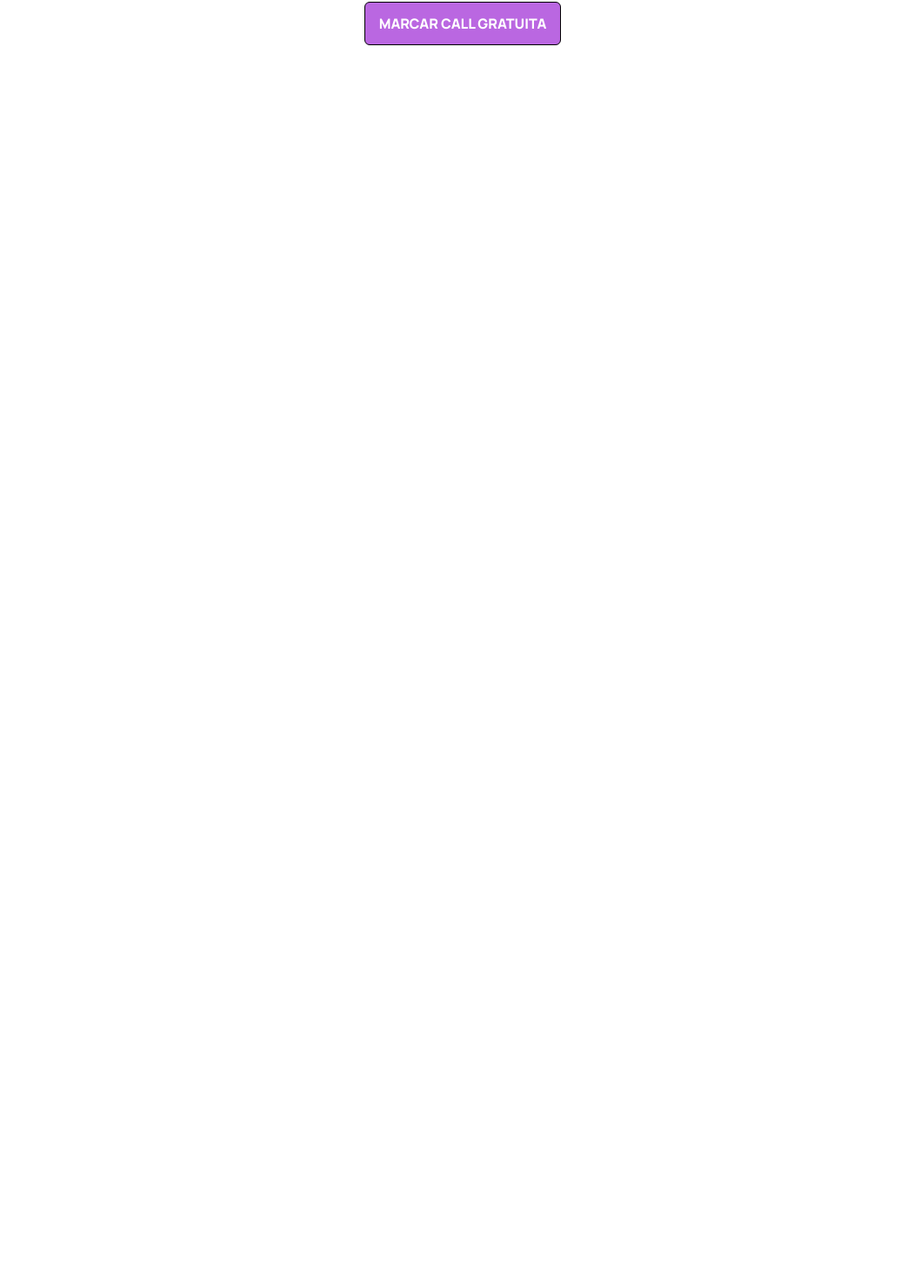
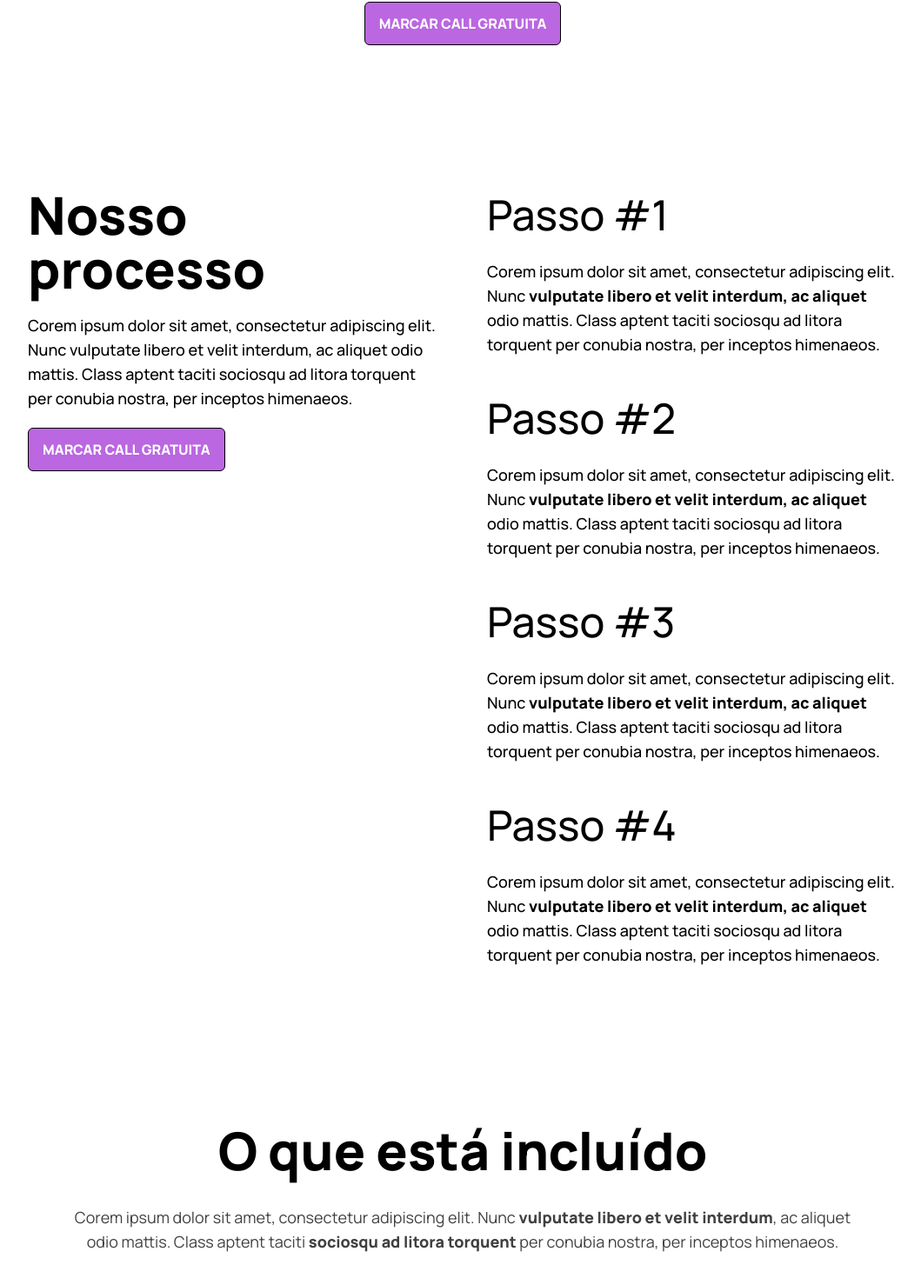
Before and after one commit to immarcolagroot/lp-conversion-template, a Next.js app: page / in a window 1280 px wide. Shown: the part 3271-4741 px from the top of the page at 87% size, without its empty margins (108-1167 px from the left). Before the commit the page ends 3355 px from the top, so only its background shows below. Built offline with nearby package versions, Linux system fonts and the light colour scheme.

Commit message:
feat: Adicionar componente ProcessoSection em TypeScript
- Criado arquivo ProcessoSection.tsx
- Adicionado a estrutura básica do componente
- Implementado a renderização das informações do processo

```diff
--- a/src/app/page.tsx
+++ b/src/app/page.tsx
@@ -1,14 +1,14 @@
-import HeroSection from '@/components/HeroSection'
+import HeroSection from "@/components/HeroSection";
 import ClientesSection from "@/components/ClientesSection";
 import EstudoDeCasoSection from "@/components/EstudoDeCasoSection";
-import CardBeneficio from '@/components/CardBeneficio';
-import Button from '@/components/Button';
-import BeneficiosSection from '@/components/BeneficiosSection';
+import CardBeneficio from "@/components/CardBeneficio";
+import Button from "@/components/Button";
+import BeneficiosSection from "@/components/BeneficiosSection";
+import ProcessoSection from "@/components/ProcessoSection";
 
 export default function Home() {
   return (
     <>
-
       <HeroSection />
 
       <ClientesSection />
@@ -17,6 +17,34 @@ export default function Home() {
 
       <BeneficiosSection />
 
+      <ProcessoSection />
+
+      <div className="pt-12 pb-16 px-8 flex flex-col justify-center text-center">
+
+      <div>
+
+        <h1 className="text-black text-6xl font-extrabold leading-[62px]">O que está incluído</h1>
+
+        <div className="text-center px-36 pt-8 text-black text-opacity-75 text-lg">
+          <span className="font-normal">
+            Corem ipsum dolor sit amet, consectetur adipiscing elit. Nunc{" "}
+          </span>
+          <span className="font-bold">vulputate libero et velit interdum</span>
+          <span className="font-normal">
+            , ac aliquet odio mattis. Class aptent taciti{" "}
+          </span>
+          <span className="font-bold">sociosqu ad litora torquent</span>
+          <span className="font-normal">
+            {" "}
+            per conubia nostra, per inceptos himenaeos.
+          </span>
+        </div>
+
+      </div>
+
+
+    </div>
+
     </>
   );
 }
--- a/src/components/Button.tsx
+++ b/src/components/Button.tsx
@@ -1,11 +1,12 @@
 interface ButtonProps {
     title: string;
     onClick?: () => void;
+    border?: string;
 }
 
-export default function Button({ title }: ButtonProps) {
+export default function Button({ title, border = 'white' }: ButtonProps) {
     return (
-        <button className="px-4 py-3 bg-primary bg-opacity-75 rounded-md border border-black hover:bg-opacity-50 transition">
+        <button className={`px-4 py-3 bg-primary bg-opacity-75 rounded-md border border-${border} hover:bg-opacity-50 transition`}>
             <span className="text-white text-base font-bold uppercase">
                 {title}
             </span>
--- a/src/components/EstudoDeCasoSection.tsx
+++ b/src/components/EstudoDeCasoSection.tsx
@@ -57,6 +57,7 @@ export default function EstudoDeCasoSection() {
         </div>
 
       </div >
+
     </div >
   );
 }
--- a/src/components/HeroSection.tsx
+++ b/src/components/HeroSection.tsx
@@ -35,6 +35,7 @@ export default function HeroSection() {
       <div className="pt-14 flex justify-center">
         <Button
           title="Marcar call gratuita"
+          border='black'
         />
       </div>
 
--- /dev/null
+++ b/src/components/ProcessoSection.tsx
@@ -0,0 +1,78 @@
+import Button from "./Button";
+
+export default function ProcessoSection() {
+  return (
+    <div className="py-28 px-28">
+      <div className="flex place-items-start">
+        <div className="w-full md:w-1/2 px-7">
+          <h1 className="text-black text-6xl font-extrabold leading-[62px] pt-5">
+            Nosso <br /> processo
+          </h1>
+
+          <p className="py-5 text-gray-700 font-medium text-lg">
+            Corem ipsum dolor sit amet, consectetur adipiscing elit. Nunc
+            vulputate libero et velit interdum, ac aliquet odio mattis. Class
+            aptent taciti sociosqu ad litora torquent per conubia nostra, per
+            inceptos himenaeos.
+          </p>
+
+          <div>
+            <Button title="marcar call gratuita" />
+          </div>
+        </div>
+
+        <div className="md:w-1/2 px-7">
+          <div>
+            <h3 className="text-black text-5xl font-medium leading-[62px] pt-5">
+              Passo #1
+            </h3>
+
+            <p className="py-5 text-gray-700 font-medium text-lg">
+              Corem ipsum dolor sit amet, consectetur adipiscing elit. Nunc{" "}
+              <strong>vulputate libero et velit interdum, ac aliquet</strong>{" "}
+              odio mattis. Class aptent taciti sociosqu ad litora torquent per
+              conubia nostra, per inceptos himenaeos.
+            </p>
+          </div>
+
+          <div>
+            <h3 className="text-black text-5xl font-medium leading-[62px] pt-5">
+              Passo #2
+            </h3>
+
+            <p className="py-5 text-gray-700 font-medium text-lg">
+              Corem ipsum dolor sit amet, consectetur adipiscing elit. Nunc{" "}
+              <strong>vulputate libero et velit interdum, ac aliquet</strong>{" "}
+              odio mattis. Class aptent taciti sociosqu ad litora torquent per
+              conubia nostra, per inceptos himenaeos.
+            </p>
+          </div>
+          <div>
+            <h3 className="text-black text-5xl font-medium leading-[62px] pt-5">
+              Passo #3
+            </h3>
+
+            <p className="py-5 text-gray-700 font-medium text-lg">
+              Corem ipsum dolor sit amet, consectetur adipiscing elit. Nunc{" "}
+              <strong>vulputate libero et velit interdum, ac aliquet</strong>{" "}
+              odio mattis. Class aptent taciti sociosqu ad litora torquent per
+              conubia nostra, per inceptos himenaeos.
+            </p>
+          </div>
+          <div>
+            <h3 className="text-black text-5xl font-medium leading-[62px] pt-5">
+              Passo #4
+            </h3>
+
+            <p className="py-5 text-gray-700 font-medium text-lg">
+              Corem ipsum dolor sit amet, consectetur adipiscing elit. Nunc{" "}
+              <strong>vulputate libero et velit interdum, ac aliquet</strong>{" "}
+              odio mattis. Class aptent taciti sociosqu ad litora torquent per
+              conubia nostra, per inceptos himenaeos.
+            </p>
+          </div>
+        </div>
+      </div>
+    </div>
+  );
+}
```
